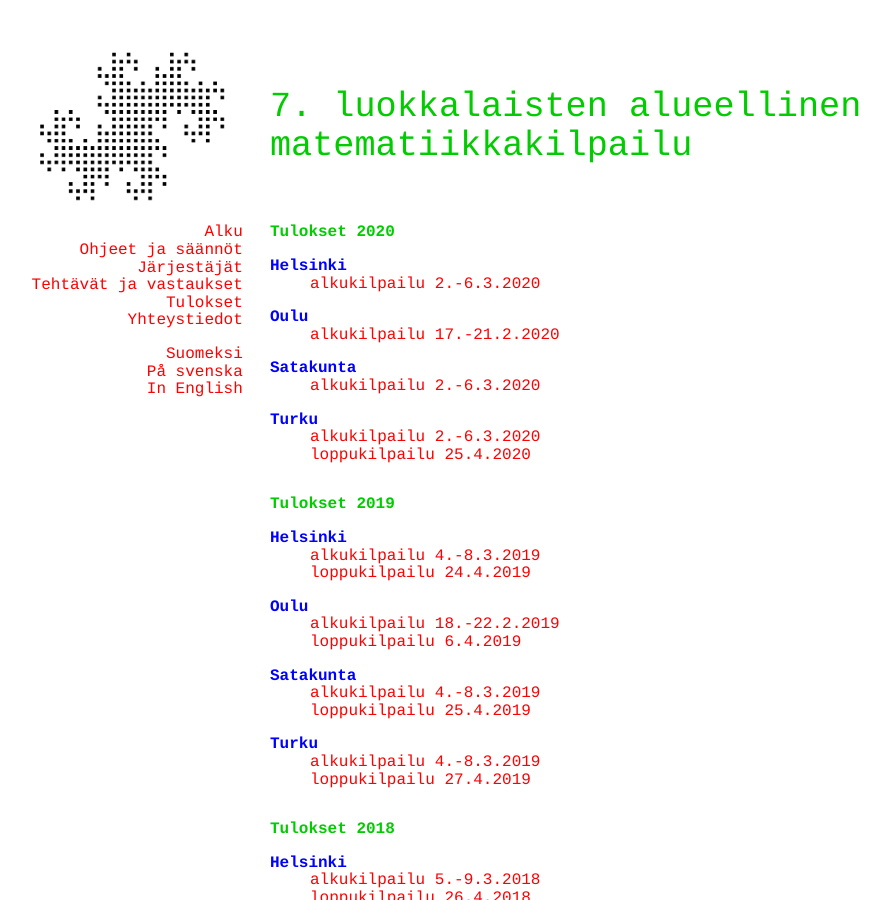
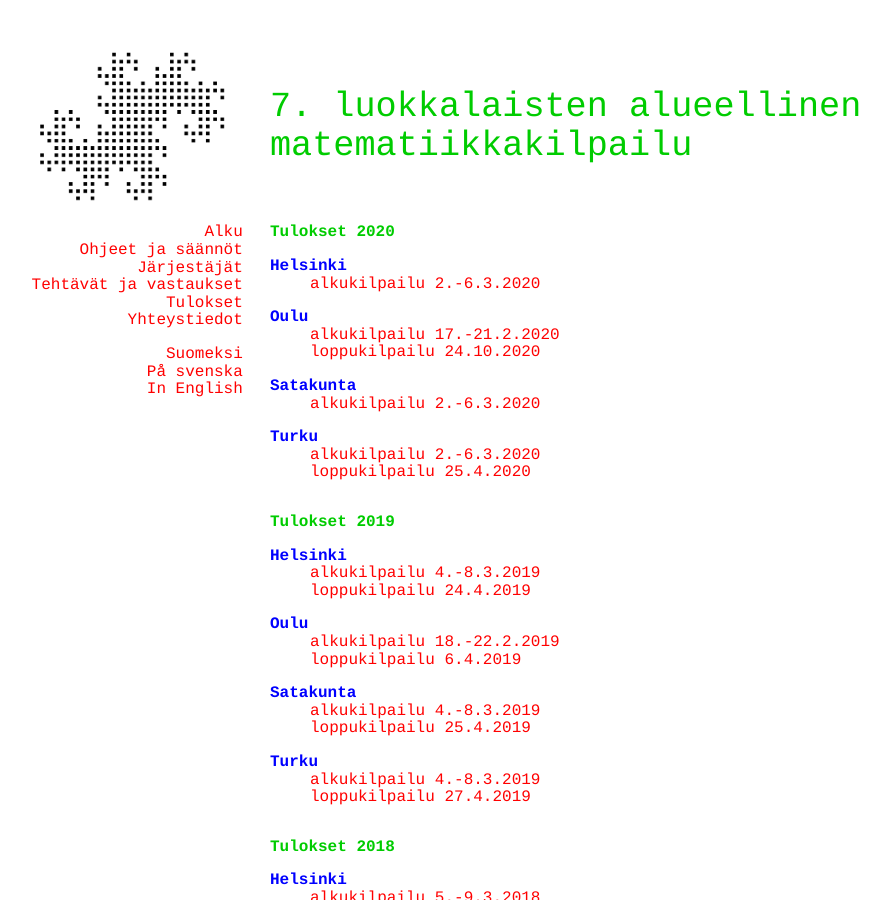
Before and after one commit to matematiikkakilpailut/matematiikkakilpailut.github.io, a Jekyll site: the page built from seiskat/tulokset.html, in a window 1280 px wide and 900 px high. Shown: the whole window, without its empty margins (50-940 px from the left). Built offline with Jekyll 4.4.1, drawn with Linux system fonts in a browser that asks for light colours.

Commit message:
Update tulokset.html
Oulun finaalin tulokset

```diff
--- a/seiskat/tulokset.html
+++ b/seiskat/tulokset.html
@@ -9,6 +9,7 @@
 	<dd><a href="./2020/h_tulokset.pdf">alkukilpailu 2.-6.3.2020</a></dd>
 	<dt>Oulu</dt>
 	<dd><a href="./2020/o_tulokset.pdf">alkukilpailu 17.-21.2.2020</a></dd>
+	<dd><a href="./2020/o_f_tulokset.pdf">loppukilpailu 24.10.2020</a></dd>
 	<dt>Satakunta</dt>
 	<dd><a href="./2020/s_tulokset.pdf">alkukilpailu 2.-6.3.2020</a></dd>
 	<dt>Turku</dt>
```
